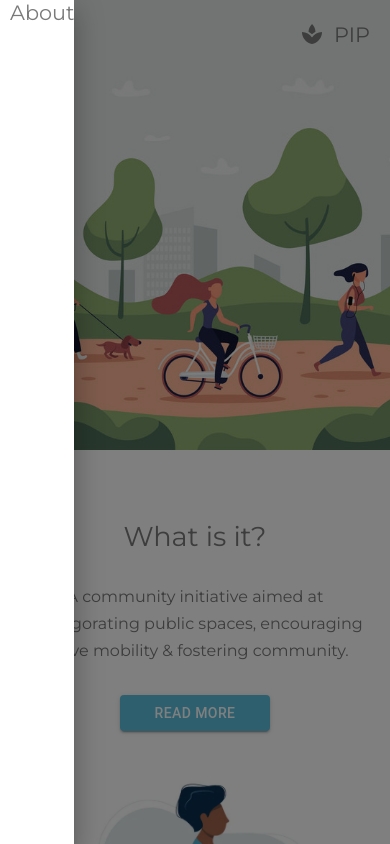
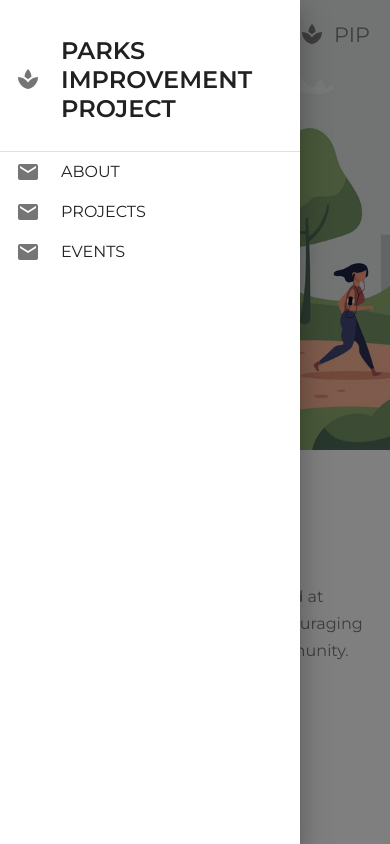
Before and after one commit to autumn8/parks-improvement-project, a React (Vite) app: page / in a window 390 px wide. Both pictures are taken after a click on the button "menu". Shown: the top 844 px of the page. Built offline with nearby package versions, Linux system fonts and the light colour scheme.

Commit message:
feat: improve nav and autoclose menu

```diff
--- a/src/components/Header/Header.jsx
+++ b/src/components/Header/Header.jsx
@@ -5,27 +5,27 @@ import FullMenu from '../Menu/FullMenu/FullMenu';
 import SpaIcon from '@mui/icons-material/Spa';
 import { useState } from "react";
 import useMediaQuery from '@mui/material/useMediaQuery';
-import {IconButton, Drawer} from '@mui/material';
+import { IconButton, Drawer } from '@mui/material';
 import MenuIcon from '@mui/icons-material/Menu';
-// import { makeStyles } from "@material-ui/core/styles";
-// const useStyles = makeStyles({
-//   list: {
-//     width: 250
-//   },
-//   fullList: {
-//     width: "auto"
-//   },
-//   paper: {
-//     background: "blue"
-//   }
-// });
+import ListItem from '@mui/material/ListItem';
+import ListItemIcon from '@mui/material/ListItemIcon';
+import ListItemText from '@mui/material/ListItemText';
+import ListItemButton from '@mui/material/ListItemButton';
+import Box from '@mui/material/Box';
+import List from '@mui/material/List';
+import InboxIcon from '@mui/icons-material/MoveToInbox';
+import Divider from '@mui/material/Divider';
+import MailIcon from '@mui/icons-material/Mail';
+import { useNavigate } from "react-router-dom";
+
 
 function Header() {
 
   let header;
   // const classes = useStyles();
   const isMobile = useMediaQuery('(max-width:760px)');
-  const [state, setState] = useState({left:false});
+  const navigate = useNavigate();
+  const [state, setState] = useState({ left: false });
 
   const toggleDrawer = (anchor, open) => (event) => {
     if (event.type === 'keydown' && (event.key === 'Tab' || event.key === 'Shift')) {
@@ -34,6 +34,12 @@ function Header() {
 
     setState({ ...state, [anchor]: open });
   };
+
+  const onClickNav = (route, event) => {
+    console.log(route.toLowerCase());
+    navigate(`/${route.toLowerCase()}`);
+    setState({ ...state, ['left']: false });
+  }
 
   if (isMobile) {
     header = <>
@@ -51,12 +57,42 @@ function Header() {
         anchor="left"
         open={state.left}
         onClose={toggleDrawer('left', false)}
+        sx={{
+          '& .MuiDrawer-paper': { boxSizing: 'border-box', width: 300 },
+        }}
       >
-      <Link to="/about" className="header__full-menu-link">
 
-          <h4 className="header__title">About</h4>
+        <Box
+          sx={{ width: 300 }}
+          role="presentation"
+          onClick={toggleDrawer('left', false)}
+          onKeyDown={toggleDrawer('left', false)}
+        >
+          <nav aria-label="main mailbox folders">
+            <List>
+              <ListItem disablePadding>
+                <ListItemButton onClick={event => onClickNav("", event)} >
+                  <ListItemIcon style={{ minWidth: '45px' }}>
+                    <SpaIcon></SpaIcon>
+                  </ListItemIcon>
+                  <h1 className="drawer-list__title" color="primary">PARKS IMPROVEMENT PROJECT</h1>
+                </ListItemButton>
+              </ListItem>
+              <Divider />
+              {['ABOUT', 'PROJECTS', 'EVENTS'].map((text, index) => (
+                <ListItem key={text} disablePadding>
+                  <ListItemButton onClick={event => onClickNav(text, event)}>
+                    <ListItemIcon style={{ minWidth: '45px' }}>
+                      <MailIcon />
+                    </ListItemIcon>
+                    {text}
+                  </ListItemButton>
+                </ListItem>
+              ))}
+            </List>
+          </nav>
+        </Box>
 
-      </Link>
       </Drawer>
       <div className="header__spacer"></div>
       <Link to="/" className="header__full-menu-link">
```
Lines whose indentation alone changed are shown as unchanged.
